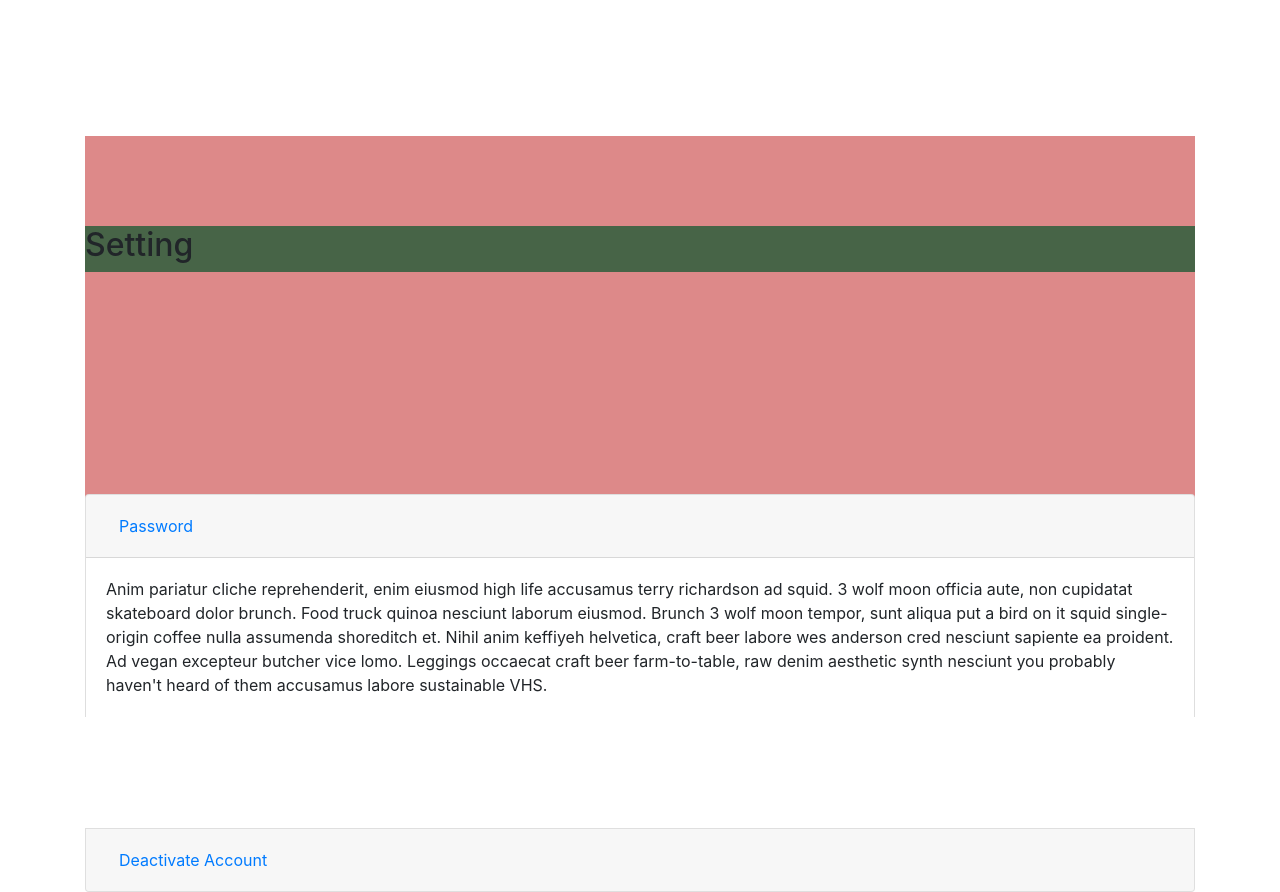
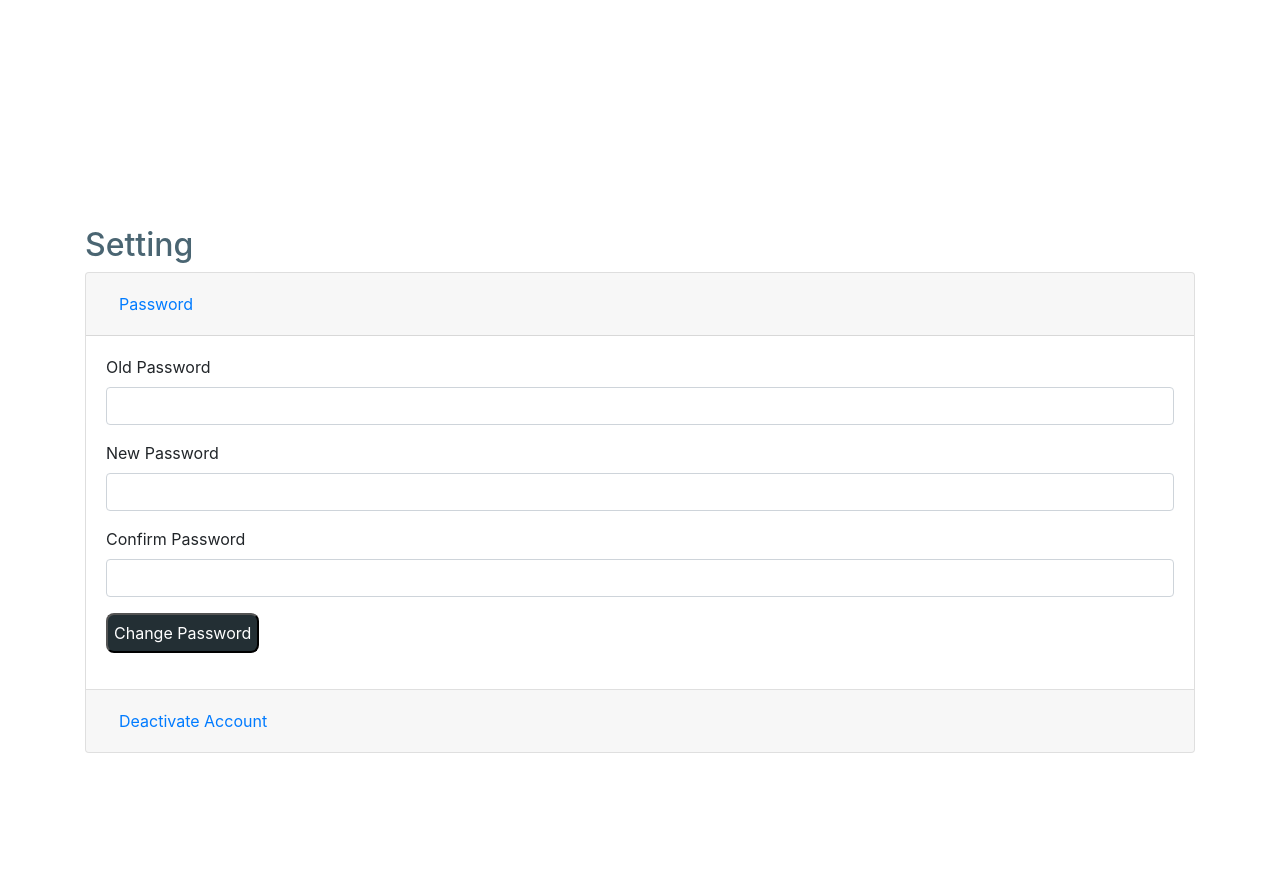
Before and after one commit to agrawalsourabh/CookFood, a Flask app: page /settings/ in a window 1280 px wide. Shown: the part 86-978 px from the top of the page. After the commit the page ends 839 px from the top, so only its background shows below. Run offline with Flask 2, Linux system fonts and the light colour scheme; a user stored in the database is signed in; data comes from the database, SQL or seed files in the repository; some libraries are stand-ins or nearby versions.

Commit message:
setting-page-updated

```diff
--- a/my_project/setting/form.py
+++ b/my_project/setting/form.py
@@ -0,0 +1,15 @@
+from flask_wtf import FlaskForm
+from wtforms import StringField, IntegerField, SubmitField, RadioField, PasswordField
+from wtforms.validators import DataRequired, Email, EqualTo
+from wtforms import ValidationError
+from flask_wtf.file import FileAllowed, FileField
+
+from my_project.sign_up.models import User
+
+class PasswordForm(FlaskForm):
+
+    old_password = PasswordField("Old Password", validators=[DataRequired()])
+    new_password = PasswordField("New Password", validators=[DataRequired(), EqualTo('con_password', message="Password must match!!!")])
+    con_password = PasswordField("Confirm Password", validators=[DataRequired()])
+
+    submit = SubmitField("Change Password")
--- a/my_project/setting/templates/setting/setting.html
+++ b/my_project/setting/templates/setting/setting.html
@@ -18,9 +18,31 @@
 
             <div id="collapsePassword" class="collapse show" aria-labelledby="headingOne" data-parent="#accordionExample">
                 <div class="card-body">
-                    Anim pariatur cliche reprehenderit, enim eiusmod high life accusamus terry richardson ad squid. 3 wolf moon officia aute, non cupidatat skateboard dolor brunch. Food truck quinoa nesciunt laborum eiusmod. Brunch 3 wolf moon tempor, sunt aliqua put a bird
-                    on it squid single-origin coffee nulla assumenda shoreditch et. Nihil anim keffiyeh helvetica, craft beer labore wes anderson cred nesciunt sapiente ea proident. Ad vegan excepteur butcher vice lomo. Leggings occaecat craft beer farm-to-table,
-                    raw denim aesthetic synth nesciunt you probably haven't heard of them accusamus labore sustainable VHS.
+                    <form method="POST">
+
+                        <div class="form-inputs">
+                            {{ form.hidden_tag() }}
+                            <div class="form-group">
+                                {{ form.old_password.label}} <br> {{ form.old_password(class_="form-control")}}
+                            </div>
+                            <div class="form-group">
+                                {{ form.new_password.label}} <br> {{ form.new_password(class_="form-control")}}
+                            </div>
+                            <div class="form-group">
+                                {{ form.con_password.label}} <br> {{ form.con_password(class_="form-control")}}
+                            </div>
+                        </div>
+
+                        <div class="form-btn">
+
+                            <div class="change_password_btn">
+                                {{ form.submit()}}
+
+                            </div>
+
+                        </div>
+
+                    </form>
                 </div>
             </div>
         </div>
@@ -34,12 +56,31 @@
             </div>
             <div id="collapseDeactivate" class="collapse" aria-labelledby="headingTwo" data-parent="#accordionExample">
                 <div class="card-body">
-                    Anim pariatur cliche reprehenderit, enim eiusmod high life accusamus terry richardson ad squid. 3 wolf moon officia aute, non cupidatat skateboard dolor brunch. Food truck quinoa nesciunt laborum eiusmod. Brunch 3 wolf moon tempor, sunt aliqua put a bird
-                    on it squid single-origin coffee nulla assumenda shoreditch et. Nihil anim keffiyeh helvetica, craft beer labore wes anderson cred nesciunt sapiente ea proident. Ad vegan excepteur butcher vice lomo. Leggings occaecat craft beer farm-to-table,
-                    raw denim aesthetic synth nesciunt you probably haven't heard of them accusamus labore sustainable VHS.
+                    <input type="button" value="Deactivate" data-toggle="modal" data-target="#exampleModal">
+
+
+                    <div class="modal fade" id="exampleModal" tabindex="-1" role="dialog" aria-labelledby="exampleModalLabel" aria-hidden="true">
+                        <div class="modal-dialog modal-dialog-centered" role="document">
+                            <div class="modal-content">
+                                <div class="modal-header">
+                                    <h5 class="modal-title" id="exampleModalLabel">Modal title</h5>
+                                    <button type="button" class="close" data-dismiss="modal" aria-label="Close">
+                                <span aria-hidden="true">&times;</span>
+                              </button>
+                                </div>
+                                <div class="modal-body">
+                                    ...
+                                </div>
+                                <div class="modal-footer">
+                                    <button type="button" class="btn btn-secondary" data-dismiss="modal">Close</button>
+                                    <button type="button" class="btn btn-primary">Save changes</button>
+                                </div>
+                            </div>
+                        </div>
+
+                    </div>
                 </div>
             </div>
         </div>
     </div>
-</div>
-{% endblock %}
+    {% endblock %}
--- a/my_project/setting/view.py
+++ b/my_project/setting/view.py
@@ -3,14 +3,30 @@ from flask_login import current_user, login_required
 
 # import form
 from flask_wtf import FlaskForm
-# from my_project.setting.form import form
+from my_project.setting.form import PasswordForm
 
 # import db
 from my_project import db
+from my_project.sign_up.models import User
 
 setting_view_bp = Blueprint("setting_view_bp", __name__, template_folder='templates')
 
-@setting_view_bp.route('/')
+@setting_view_bp.route('/', methods=['GET', 'POST'])
 @login_required
 def setting():
-    return render_template('setting/setting.html')
+    form = PasswordForm()
+    user = User.query.filter_by(email=current_user.email).first()
+
+    if  form.validate_on_submit():
+        old_password = form.old_password.data
+        new_password = form.new_password.data
+
+        if(user.check_password(password=old_password)):
+            print("Password Matches!")
+            return redirect(url_for('setting_view_bp.setting'))
+
+        else:
+            print("Wrong password")
+
+
+    return render_template('setting/setting.html', form=form)
--- a/my_project/static/css/main.css
+++ b/my_project/static/css/main.css
@@ -245,20 +245,46 @@ nav>div#collapse_target>ul>li>a:active {
 .container-setting {
     width: 100%;
     margin-top: 20%;
-    background-color: rgb(221, 137, 137);
     display: flex;
     flex-direction: column;
 }
 
 .container-setting>div.heading {
     flex-basis: 10%;
-    background-color: rgb(71, 100, 71);
+}
+
+.container-setting>div.heading>h2 {
+    color: var(--primary-light-color);
 }
 
 .container-setting#accordionExample {
     flex-basis: 20%;
     margin: 0;
     background-color: red;
+}
+
+.card>div#collapsePassword>div.card-body>form>div.form-btn>div.change_password_btn>input[type=submit] {
+    /* width: 60%; */
+    background-color: var(--primmary-dark-color);
+    border-radius: 8px;
+    color: white;
+    min-height: 40px;
+}
+
+.card>div#collapsePassword>div.card-body>form>div.form-btn>div.change_password_btn>input[type=submit]:hover {
+    /* width: 60%; */
+    background-color: var(--primary-color);
+}
+
+.card>div#collapseDeactivate>div.card-body>input[type=button] {
+    background-color: var(--primmary-dark-color);
+    border-radius: 8px;
+    color: white;
+    min-height: 40px;
+}
+
+.accordion>div.card {
+    margin-top: 0;
 }
 
 .accordion>div.card.noshadow {
```
